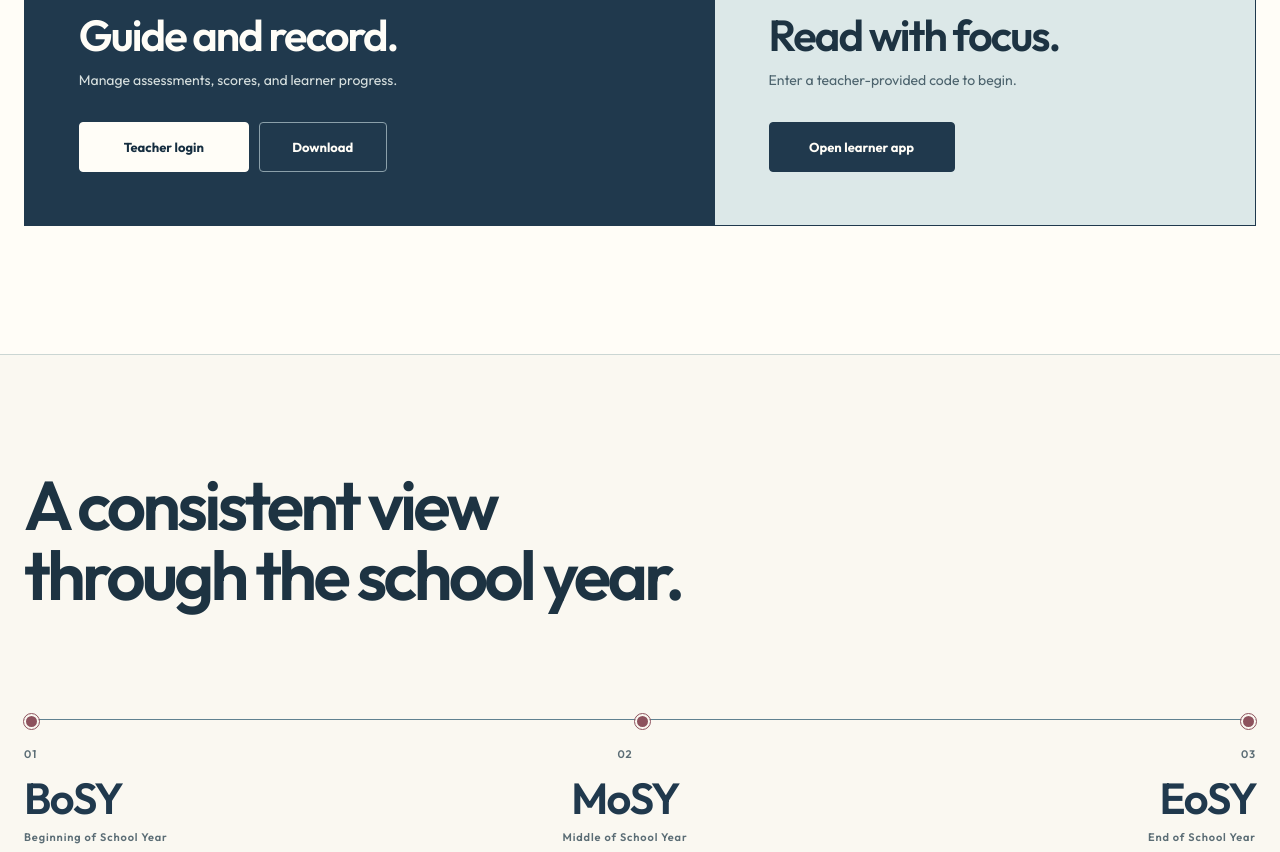
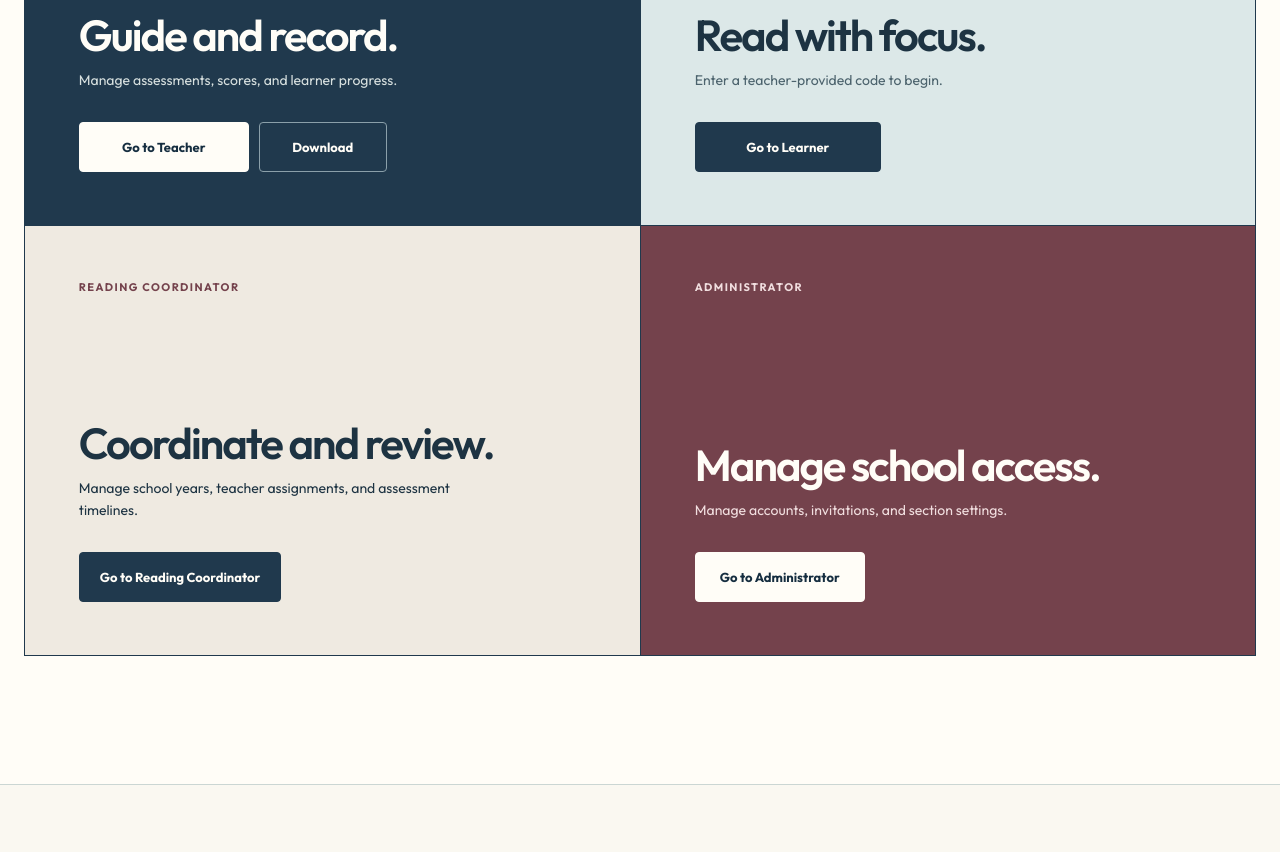
Before and after one commit to AkuSayangKamuJudaSayang/crl-app, a Next.js app: page / in a window 1280 px wide. Shown: the part 1360-2212 px from the top of the page. Built offline with nearby package versions, Linux system fonts and the light colour scheme.

Commit message:
CRL-2026-11-08.3: add landing access for coordinator and administrator

```diff
--- a/app/landing.module.css
+++ b/app/landing.module.css
@@ -476,7 +476,7 @@
 
 .accessPanels {
   display: grid;
-  grid-template-columns: 1.12fr .88fr;
+  grid-template-columns: repeat(2, minmax(0, 1fr));
   margin-top: clamp(52px, 7vw, 88px);
   border: 1px solid var(--navy);
 }
@@ -520,6 +520,21 @@
 
 .learnerPanel .panelLabel { color: #426573; }
 .learnerPanel > div > p { color: #4c636d; }
+
+.coordinatorPanel {
+  background: #efeae1;
+  border-top: 1px solid var(--navy);
+}
+
+.adminPanel {
+  color: var(--paper);
+  background: var(--burgundy-deep);
+  border-top: 1px solid var(--navy);
+  border-left: 1px solid var(--navy);
+}
+
+.adminPanel .panelLabel,
+.adminPanel > div > p { color: #f1dedf; }
 
 .teacherActions {
   display: flex;
@@ -704,6 +719,7 @@
   .accessPanels { grid-template-columns: 1fr; }
   .accessPanel { min-height: 355px; }
   .learnerPanel { border-left: 0; border-top: 1px solid var(--navy); }
+  .adminPanel { border-left: 0; }
   .about { grid-template-columns: 1fr; min-height: auto; }
   .aboutCopy { max-width: 650px; }
   .backToTop { bottom: max(18px, calc(env(safe-area-inset-bottom) + 12px)); }
--- a/app/page.jsx
+++ b/app/page.jsx
@@ -55,7 +55,7 @@ export default function HomePage() {
 
         <section className={styles.access} id="access" aria-labelledby="access-title">
           <div className={styles.sectionIntro}>
-            <h2 id="access-title">One system.<br />Two focused views.</h2>
+            <h2 id="access-title">One system.<br />Four focused views.</h2>
           </div>
 
           <div className={styles.accessPanels}>
@@ -65,7 +65,7 @@ export default function HomePage() {
                 <h3>Guide and record.</h3>
                 <p>Manage assessments, scores, and learner progress.</p>
                 <div className={styles.teacherActions}>
-                  <Link className={styles.teacherPrimary} href="/login">Teacher login</Link>
+                  <Link className={styles.teacherPrimary} href="/login">Go to Teacher</Link>
                   <TeacherDownloadButton className={styles.teacherSecondary} />
                 </div>
               </div>
@@ -76,7 +76,25 @@ export default function HomePage() {
               <div>
                 <h3>Read with focus.</h3>
                 <p>Enter a teacher-provided code to begin.</p>
-                <Link className={styles.learnerAction} href="/learner">Open learner app</Link>
+                <Link className={styles.learnerAction} href="/learner">Go to Learner</Link>
+              </div>
+            </article>
+
+            <article className={`${styles.accessPanel} ${styles.coordinatorPanel}`}>
+              <p className={styles.panelLabel}>READING COORDINATOR</p>
+              <div>
+                <h3>Coordinate and review.</h3>
+                <p>Manage school years, teacher assignments, and assessment timelines.</p>
+                <Link className={styles.learnerAction} href="/coordinator">Go to Reading Coordinator</Link>
+              </div>
+            </article>
+
+            <article className={`${styles.accessPanel} ${styles.adminPanel}`}>
+              <p className={styles.panelLabel}>ADMINISTRATOR</p>
+              <div>
+                <h3>Manage school access.</h3>
+                <p>Manage accounts, invitations, and section settings.</p>
+                <Link className={styles.teacherPrimary} href="/admin">Go to Administrator</Link>
               </div>
             </article>
           </div>
--- a/public/sw.js
+++ b/public/sw.js
@@ -1,4 +1,4 @@
-const CACHE_NAME = "crla-pwa-v94";
+const CACHE_NAME = "crla-pwa-v95";
 
 const APP_SHELL = [
   "/",
--- a/scripts/verify-assessment-build.js
+++ b/scripts/verify-assessment-build.js
@@ -926,7 +926,7 @@ if (!/if \(existingSession\?\.signedOut\) return;/.test(teacherPreloadSource)) {
   );
 }
 if (
-  !/crla-pwa-v94/.test(serviceWorkerSource) ||
+  !/crla-pwa-v95/.test(serviceWorkerSource) ||
   !/event\.waitUntil\(warmAppShell\(\)\)/.test(serviceWorkerSource) ||
   !/await cacheDocumentDependencies\(response\)/.test(serviceWorkerSource) ||
   !/url\.pathname\.startsWith\("\/_next\/static\/"\)/.test(serviceWorkerSource)
```
Also changed, not shown: scripts/verify-downloads-browser.cjs (+1 -1 lines), 2 other files (tests, documents, lock files or other folders).
